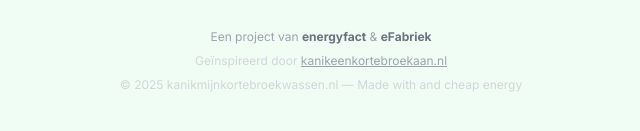
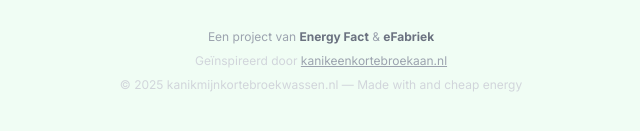
Before and after one commit to oozinga/kanikmijnkortebroekwassen, a plain HTML site: page index.html in a window 1280 px wide. Shown: the part 637-768 px from the top of the page, 319-959 px from the left. Drawn offline with nearby package versions, Linux system fonts and the light colour scheme; no server answers; some icons are missing.

Commit message:
Energy Fact Update

```diff
--- a/index.html
+++ b/index.html
@@ -279,7 +279,7 @@
                     <div class="text-center mt-8 space-y-2">
                         <p class="text-gray-400 text-xs">
                             Een project van
-                            <strong class="text-gray-500">energyfact</strong> &amp;
+                            <strong class="text-gray-500">Energy Fact</strong> &amp;
                             <strong class="text-gray-500">eFabriek</strong>
                         </p>
                         <p class="text-gray-300 text-xs">
```
